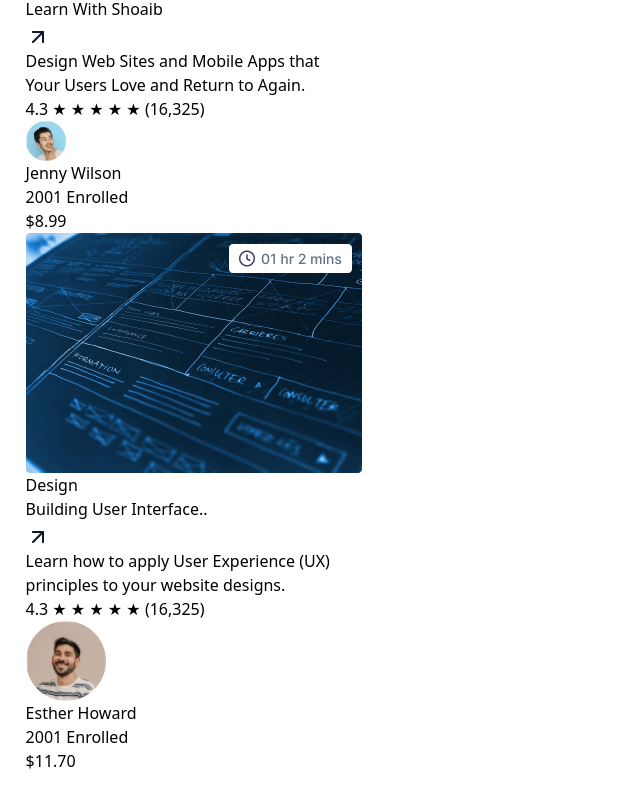
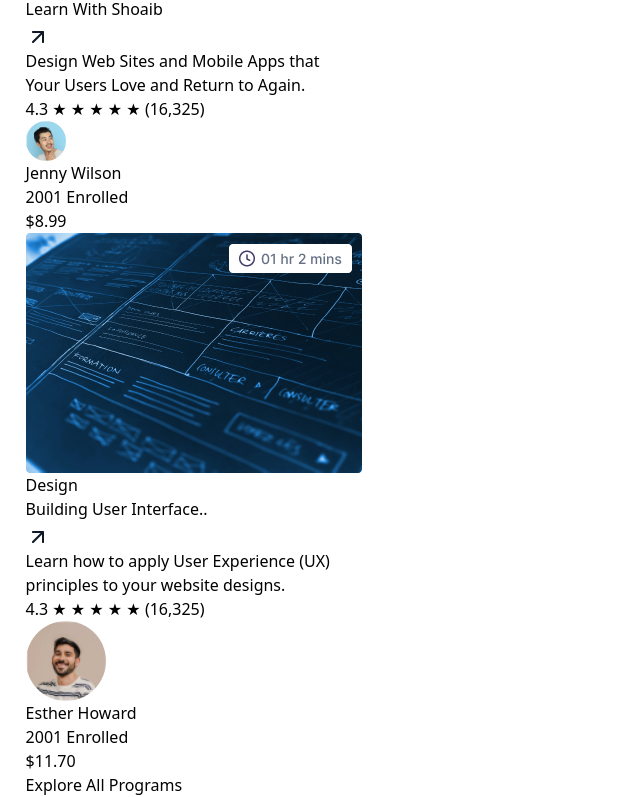
Before and after one commit to Group-2-team-work/e-learning-website, a website: page index.html in a window 1280 px wide. Shown: the part 1839-2636 px from the top of the page, without its empty margins (0-640 px from the left). Before the commit the page ends 2612 px from the top, so only its background shows below. Drawn offline with Linux system fonts and the light colour scheme.

Commit message:
add button to explore section

```diff
--- a/index.html
+++ b/index.html
@@ -234,6 +234,10 @@
                      <div class="bg-gray-500 h-2.5 w-2.5 rounded-2xl"></div>
                 </div>
 
+               <div class="flex justify-center mt-1 md:mt-2 lg:mt-3">
+                 <button class="border rounded-[10px] p-2">Explore All Programs</button>
+               </div>
+
 
          </section>
     </main>
```
